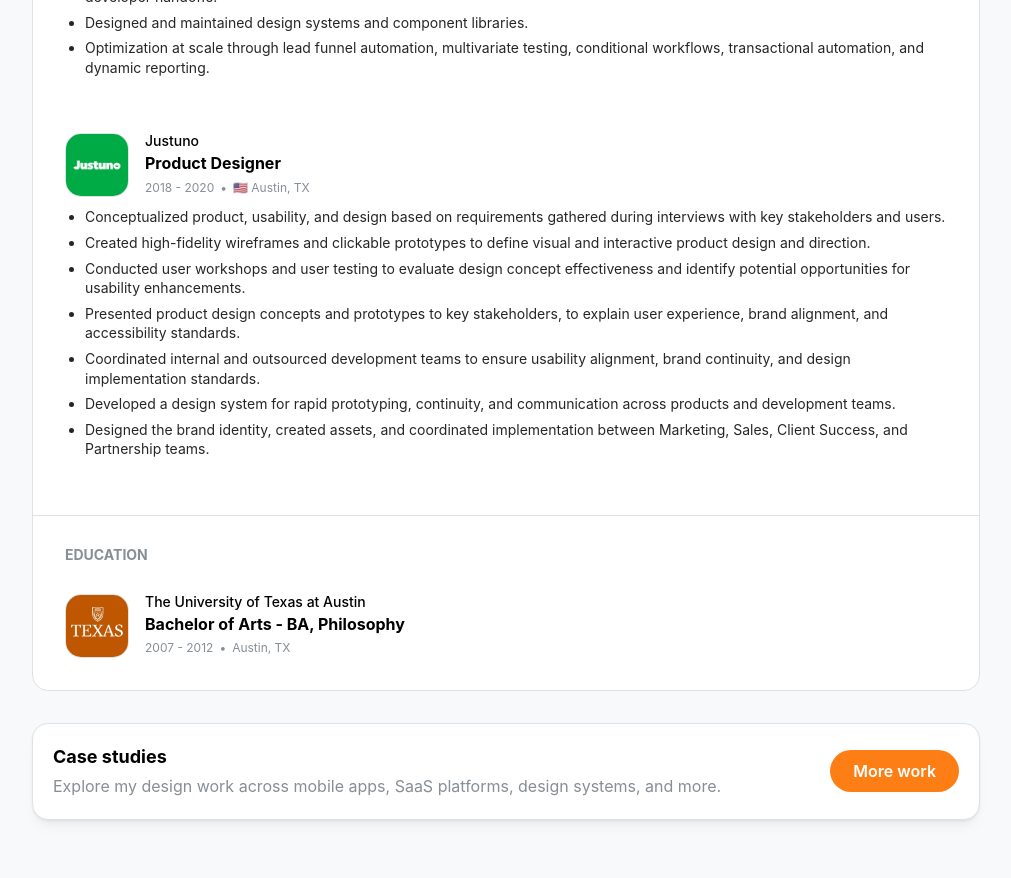
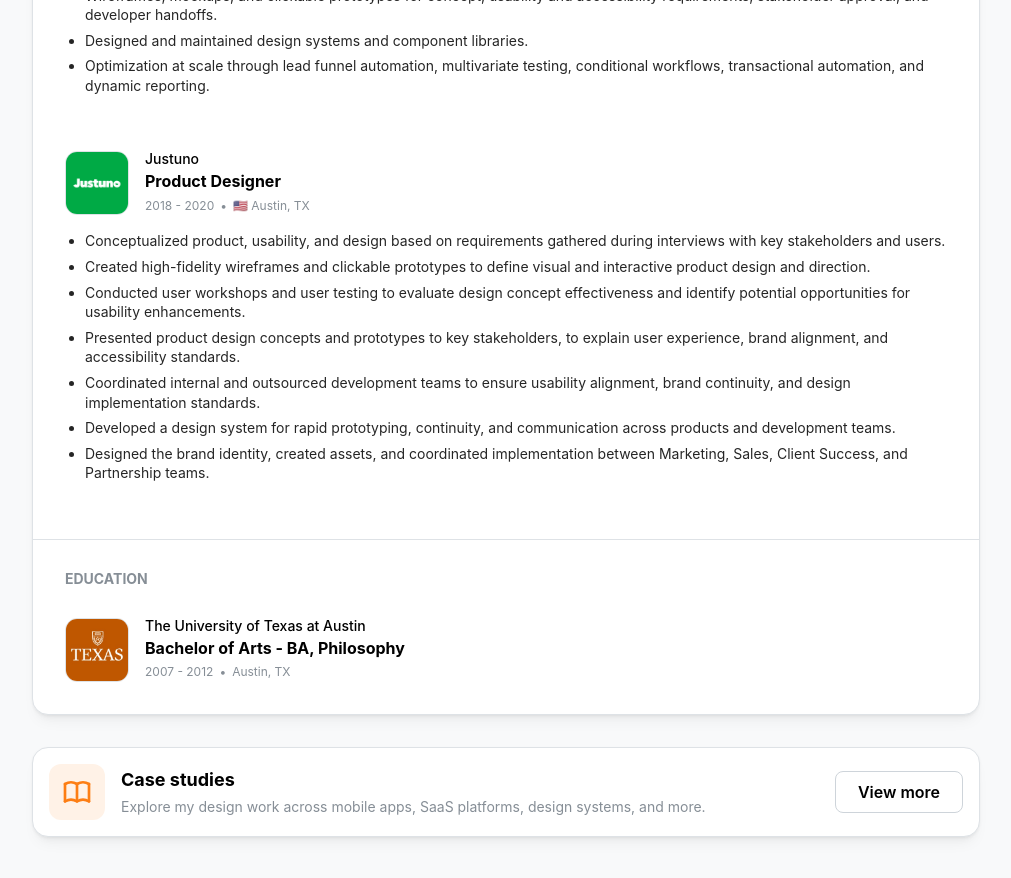
Before and after one commit to emreerdener/portfolio, a Next.js app: page /profile in a window 1280 px wide. Shown: the part 1720-2598 px from the top of the page, without its empty margins (268-1279 px from the left). Before the commit the page ends 2572 px from the top, so only its background shows below. Built offline with nearby package versions, Linux system fonts and the light colour scheme.

Commit message:
feat: enhance AboutLayout and MoreBanner components; adjust spacing and styling for improved layout and visual consistency

```diff
--- a/src/components/features/About/AboutLayout.tsx
+++ b/src/components/features/About/AboutLayout.tsx
@@ -1,5 +1,5 @@
 import React from 'react';
-import { Box, Divider, Grid, Paper, Stack } from '@mantine/core';
+import { Box, Divider, Grid, Paper, Space, Stack } from '@mantine/core';
 import MoreBanner from '../../layout/MoreBanner';
 import Education from '../Experience/Education';
 import Experience from '../Experience/Experience';
@@ -21,13 +21,15 @@ export default function AboutLayout() {
         </Grid.Col>
       </Grid>
 
-      <Paper radius="lg" withBorder>
+      <Paper radius="lg" withBorder shadow="sm">
         <Experience defaultExpanded />
         <Divider />
         <Education />
       </Paper>
 
       <MoreBanner />
+
+      <Space h="xl" />
     </Stack>
   );
 }
--- a/src/components/features/Experience/ExperienceBlock.tsx
+++ b/src/components/features/Experience/ExperienceBlock.tsx
@@ -25,7 +25,7 @@ export default function ExperienceBlock({
   const MAX_HEIGHT = 110;
 
   return (
-    <Stack gap="xs">
+    <Stack gap="md">
       <Group>
         {logoSrc && (
           <Image
@@ -33,7 +33,7 @@ export default function ExperienceBlock({
             alt="Company logo"
             w={64}
             h={64}
-            radius="lg"
+            radius={12}
             style={{ border: '1px solid var(--app-shell-border-color)' }}
           />
         )}
--- a/src/components/layout/MoreBanner.tsx
+++ b/src/components/layout/MoreBanner.tsx
@@ -1,19 +1,31 @@
 import { useRouter } from 'next/navigation';
-import { Button, Group, Paper, Stack, Text, Title } from '@mantine/core';
+import { IconBook } from '@tabler/icons-react';
+import { Button, Group, Paper, Stack, Text, ThemeIcon, Title } from '@mantine/core';
+import classes from './layout.module.css';
 
 export default function MoreBanner() {
   const router = useRouter();
   return (
-    <Paper p="lg" withBorder radius="lg" shadow="sm">
-      <Group justify="space-between" wrap="nowrap">
-        <Stack gap={4}>
-          <Title order={4}>Case studies</Title>
-          <Text c="dimmed">
-            Explore my design work across mobile apps, SaaS platforms, design systems, and more.
-          </Text>
-        </Stack>
-        <Button onClick={() => router.push('/case-studies')} size="md">
-          More work
+    <Paper p="md" withBorder radius="lg" shadow="sm">
+      <Group justify="space-between" wrap="nowrap" className={classes.bannerLayout}>
+        <Group wrap="nowrap" className={classes.bannerHeader}>
+          <ThemeIcon size={56} variant="light" radius={12}>
+            <IconBook size={32} />
+          </ThemeIcon>
+          <Stack gap={4}>
+            <Title order={4}>Case studies</Title>
+            <Text c="dimmed" size="sm">
+              Explore my design work across mobile apps, SaaS platforms, design systems, and more.
+            </Text>
+          </Stack>
+        </Group>
+        <Button
+          onClick={() => router.push('/case-studies')}
+          size="md"
+          variant="default"
+          className={classes.bannerButton}
+        >
+          View more
         </Button>
       </Group>
     </Paper>
--- a/src/components/layout/layout.module.css
+++ b/src/components/layout/layout.module.css
@@ -28,7 +28,7 @@
 }
 
 .navlink {
-  border-radius: 999px;
+  border-radius: var(--mantine-radius-md);
   align-items: center;
   justify-content: space-between;
   flex: 0;
@@ -68,4 +68,13 @@
   .navbar {
     padding-right: var(--mantine-spacing-xl);
   }
+  .bannerLayout,
+  .bannerHeader {
+    flex-direction: column;
+    align-items: flex-start;
+  }
+  .bannerButton,
+  .bannerHeader {
+    width: 100%;
+  }
 }
--- a/theme.ts
+++ b/theme.ts
@@ -7,7 +7,7 @@ export const theme = createTheme({
   components: {
     Button: Button.extend({
       defaultProps: {
-        radius: 999,
+        radius: 'md',
       },
       styles: {
         root: {
@@ -17,12 +17,12 @@ export const theme = createTheme({
     }),
     SegmentedControl: SegmentedControl.extend({
       defaultProps: {
-        radius: 999,
+        radius: 'md',
       },
     }),
     ActionIcon: ActionIcon.extend({
       defaultProps: {
-        radius: 999,
+        radius: 'md',
       },
     }),
   },
```
